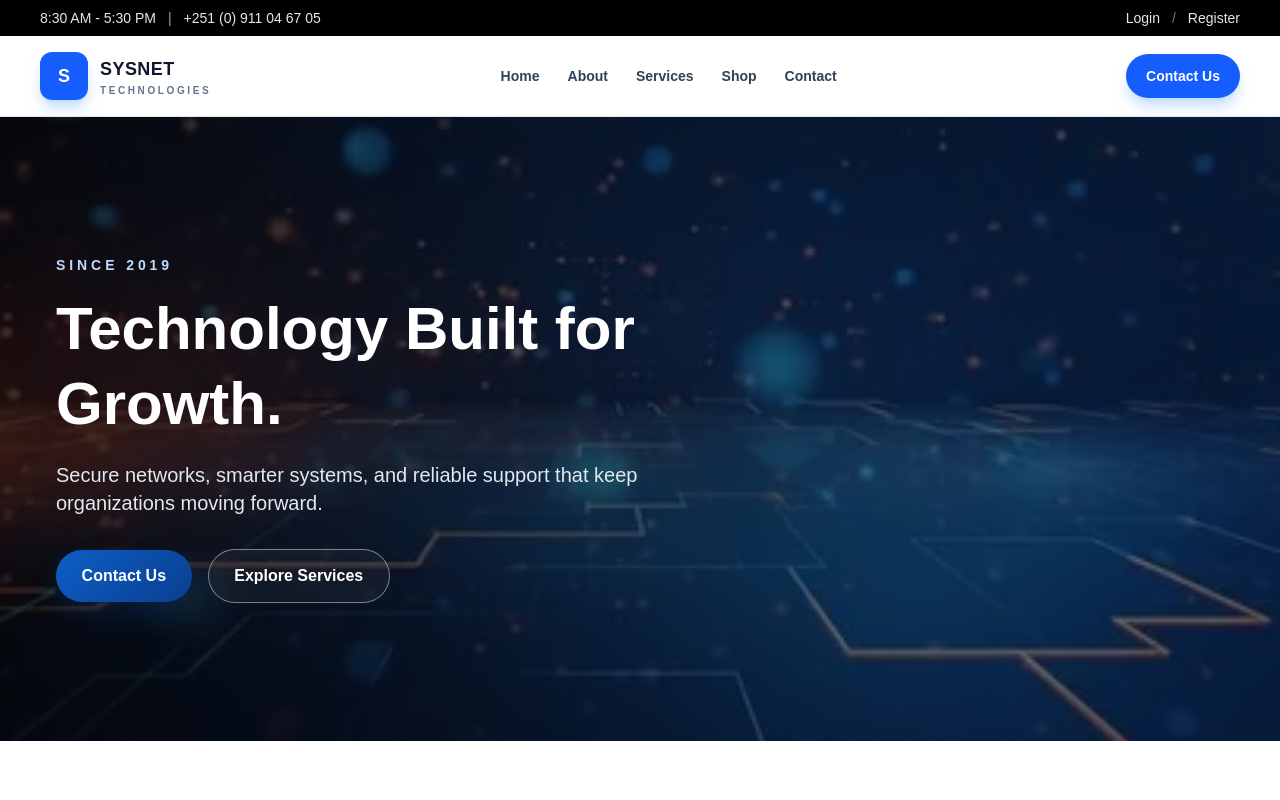
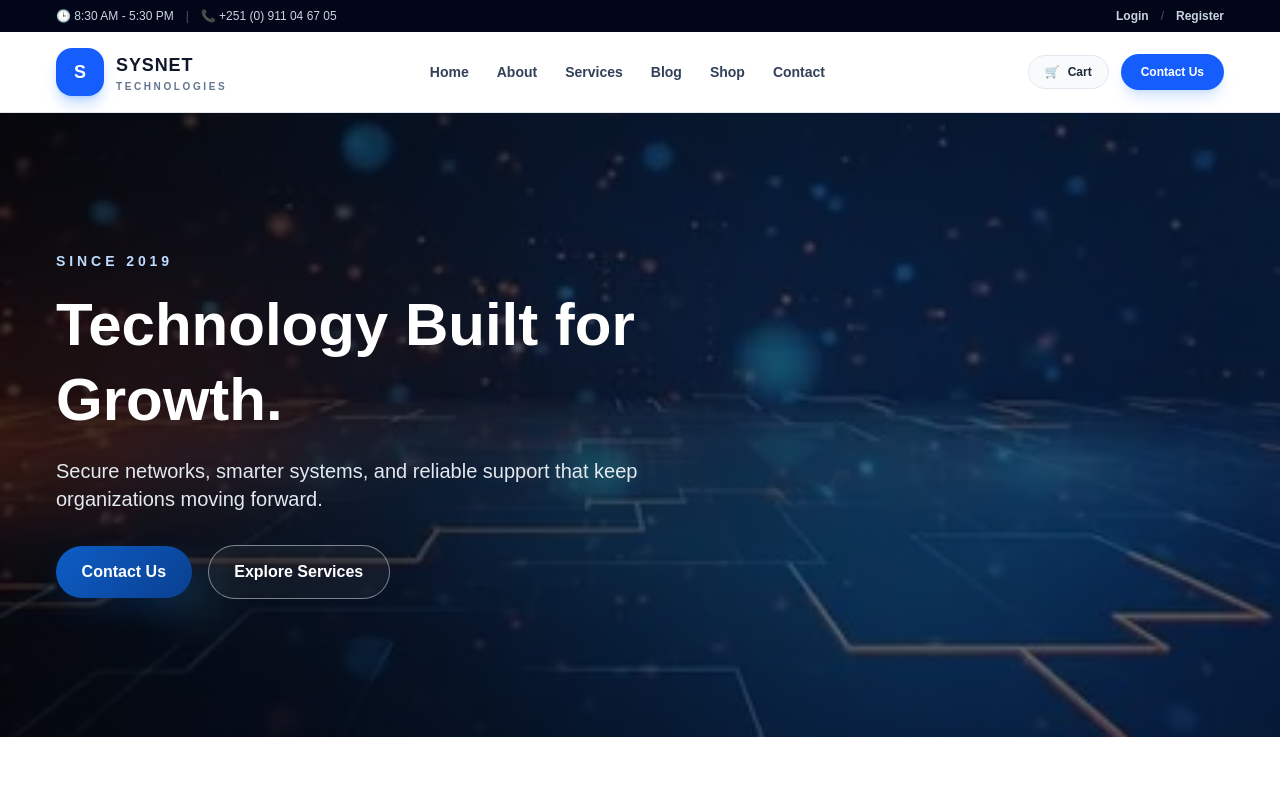
Before and after one commit to Yaya1200/sysnext, a Next.js app: page / in a window 1280 px wide. Shown: the top 800 px of the page. Built offline with nearby package versions, Linux system fonts and the light colour scheme; no server answers.

Commit message:
adding header

```diff
--- a/app/components/Header.tsx
+++ b/app/components/Header.tsx
@@ -1,53 +1,175 @@
+"use client";
+
 import Link from "next/link";
+import { useEffect, useState } from "react";
+import { createClient } from "../../lib/supabase/client";
+import { useCart } from "./CartProvider";
 
 const navItems = [
   { name: "Home", href: "/" },
   { name: "About", href: "/about" },
   { name: "Services", href: "/services" },
+  { name: "Blog", href: "/blog" },
   { name: "Shop", href: "/shop" },
   { name: "Contact", href: "/contact" },
 ];
 
 export default function Header() {
+  const { itemCount } = useCart();
+  const [user, setUser] = useState<{ name: string; role: string } | null>(null);
+
+  useEffect(() => {
+    async function checkAuth() {
+      try {
+        const supabase = createClient();
+        const { data: { session } } = await supabase.auth.getSession();
+
+        if (session?.user) {
+          const { data: profile } = await supabase
+            .from("profiles")
+            .select("role, full_name")
+            .eq("id", session.user.id)
+            .maybeSingle();
+
+          setUser({
+            name: profile?.full_name || session.user.email?.split("@")[0] || "User",
+            role: profile?.role || "user",
+          });
+          return;
+        }
+
+        // Check local demo user
+        const local = window.localStorage.getItem("sysnet-user-demo");
+        if (local) {
+          const parsed = JSON.parse(local);
+          setUser({ name: parsed.full_name || "User", role: parsed.role || "user" });
+        }
+      } catch {
+        // ignore
+      }
+    }
+
+    checkAuth();
+  }, []);
+
+  const handleSignOut = async () => {
+    window.localStorage.removeItem("sysnet-user-demo");
+    await createClient().auth.signOut();
+    setUser(null);
+    window.location.href = "/";
+  };
+
   return (
     <header className="sticky top-0 z-50 w-full border-b border-slate-200 bg-white/95 backdrop-blur-sm">
-      <div className="bg-black py-2 text-sm text-white">
-        <div className="container mx-auto flex flex-col gap-2 sm:flex-row sm:items-center sm:justify-between">
-          <div className="flex flex-wrap items-center gap-3 text-slate-200">
-            <span>8:30 AM - 5:30 PM</span>
-            <span className="hidden sm:inline text-slate-400">|</span>
-            <span>+251 (0) 911 04 67 05</span>
+      {/* Top Banner */}
+      <div className="bg-slate-950 py-2 text-xs text-white">
+        <div className="container mx-auto flex flex-col gap-2 sm:flex-row sm:items-center sm:justify-between px-4">
+          <div className="flex flex-wrap items-center gap-3 text-slate-300">
+            <span>🕒 8:30 AM - 5:30 PM</span>
+            <span className="hidden sm:inline text-slate-600">|</span>
+            <span>📞 +251 (0) 911 04 67 05</span>
           </div>
-          <div className="flex items-center gap-3 text-slate-200">
-            <Link href="/login" className="font-medium transition hover:text-blue-400">Login</Link>
-            <span className="text-slate-500">/</span>
-            <Link href="/register" className="font-medium transition hover:text-blue-400">Register</Link>
+
+          <div className="flex items-center gap-4">
+            {user ? (
+              <div className="flex items-center gap-3">
+                <span className="text-slate-400">
+                  Welcome, <strong className="text-white">{user.name}</strong>
+                </span>
+                {user.role === "admin" ? (
+                  <Link
+                    href="/admin"
+                    className="rounded bg-blue-600 px-2 py-0.5 font-bold text-white hover:bg-blue-500"
+                  >
+                    Admin Portal ⚙️
+                  </Link>
+                ) : (
+                  <Link
+                    href="/portal"
+                    className="rounded bg-emerald-600 px-2 py-0.5 font-bold text-white hover:bg-emerald-500"
+                  >
+                    User Portal 👤
+                  </Link>
+                )}
+                <button
+                  type="button"
+                  onClick={handleSignOut}
+                  className="text-red-400 hover:text-red-300 font-semibold"
+                >
+                  Logout
+                </button>
+              </div>
+            ) : (
+              <div className="flex items-center gap-3 text-slate-300">
+                <Link href="/login" className="font-semibold transition hover:text-blue-400">
+                  Login
+                </Link>
+                <span className="text-slate-600">/</span>
+                <Link href="/register" className="font-semibold transition hover:text-blue-400">
+                  Register
+                </Link>
+              </div>
+            )}
           </div>
         </div>
       </div>
 
-      <div className="container mx-auto flex h-20 max-w-screen-2xl items-center justify-between gap-6">
+      {/* Main Navbar */}
+      <div className="container mx-auto flex h-20 max-w-screen-2xl items-center justify-between gap-6 px-4">
         <Link href="/" className="flex items-center gap-3" aria-label="SysNet home page">
-          <div className="flex h-12 w-12 items-center justify-center rounded-xl bg-blue-600 text-lg font-black text-white shadow-lg shadow-blue-200">
+          <div className="flex h-12 w-12 items-center justify-center rounded-2xl bg-blue-600 text-lg font-black text-white shadow-lg shadow-blue-500/30">
             S
           </div>
           <div>
-            <div className="text-lg font-black tracking-wide text-slate-900">SYSNET</div>
-            <div className="text-[10px] font-semibold uppercase tracking-[0.26em] text-slate-500">Technologies</div>
+            <div className="text-lg font-black tracking-wider text-slate-900">SYSNET</div>
+            <div className="text-[10px] font-semibold uppercase tracking-[0.26em] text-slate-500">
+              Technologies
+            </div>
           </div>
         </Link>
 
-        <nav className="hidden items-center gap-7 text-sm font-semibold text-slate-700 md:flex">
+        <nav className="hidden items-center gap-7 text-sm font-bold text-slate-700 md:flex">
           {navItems.map((item) => (
-            <Link key={item.name} href={item.href} className="transition-colors hover:text-blue-600">
+            <Link
+              key={item.name}
+              href={item.href}
+              className="transition-colors hover:text-blue-600"
+            >
               {item.name}
             </Link>
           ))}
         </nav>
 
-        <Link href="/contact" className="hidden rounded-full bg-blue-600 px-5 py-3 text-sm font-bold text-white shadow-lg shadow-blue-200 transition hover:bg-blue-700 md:inline-flex">
-          Contact Us
-        </Link>
+        <div className="flex items-center gap-3">
+          <Link
+            href="/shop/cart"
+            className="flex items-center gap-2 rounded-full border border-slate-200 bg-slate-50 px-4 py-2 text-xs font-bold text-slate-800 transition hover:bg-slate-100"
+          >
+            <span>🛒</span>
+            <span>Cart</span>
+            {itemCount > 0 && (
+              <span className="flex h-5 w-5 items-center justify-center rounded-full bg-blue-600 text-[11px] font-bold text-white">
+                {itemCount}
+              </span>
+            )}
+          </Link>
+
+          {user ? (
+            <Link
+              href={user.role === "admin" ? "/admin" : "/portal"}
+              className="hidden rounded-full bg-blue-600 px-5 py-2.5 text-xs font-bold text-white shadow-lg shadow-blue-500/20 transition hover:bg-blue-700 md:inline-flex"
+            >
+              {user.role === "admin" ? "Admin Workspace" : "My Portal"}
+            </Link>
+          ) : (
+            <Link
+              href="/contact"
+              className="hidden rounded-full bg-blue-600 px-5 py-2.5 text-xs font-bold text-white shadow-lg shadow-blue-500/20 transition hover:bg-blue-700 md:inline-flex"
+            >
+              Contact Us
+            </Link>
+          )}
+        </div>
       </div>
     </header>
   );
```
